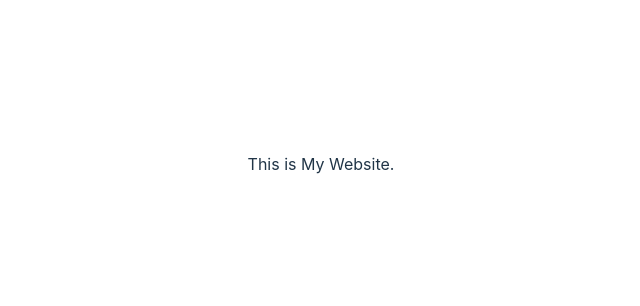
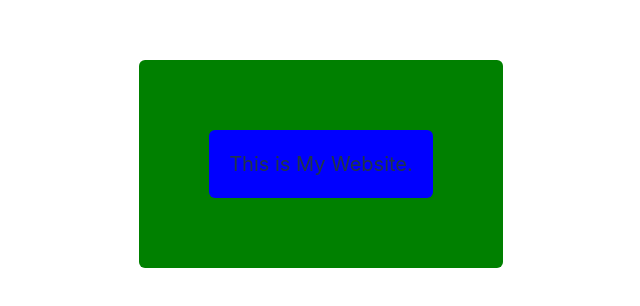
Before and after one commit to nathanielBellamy/my_website, a Svelte app: page / in a window 1280 px wide. Shown: the part 236-542 px from the top of the page, without its empty margins (319-959 px from the left). Built offline with nearby package versions, Linux system fonts and the light colour scheme.

Commit message:
add sass and tailwind

```diff
--- a/package.json
+++ b/package.json
@@ -14,8 +14,13 @@
     "@tsconfig/svelte": "^3.0.0",
     "svelte": "^3.55.1",
     "svelte-check": "^2.10.3",
+    "svelte-preprocess": "^5.0.3",
+    "tailwindcss": "^3.3.1",
     "tslib": "^2.5.0",
     "typescript": "^4.9.3",
     "vite": "^4.2.0"
+  },
+  "dependencies": {
+    "node-sass": "^8.0.0"
   }
 }
--- /dev/null
+++ b/postcss.config.cjs
@@ -0,0 +1,6 @@
+
+module.exports = {
+  plugins: {
+    tailwindcss: {}
+  }
+}
--- a/src/App.svelte
+++ b/src/App.svelte
@@ -1,13 +1,18 @@
 <script lang="ts">
-
+  let x: number = 1
+  console.dir(x)
 </script>
 
-<main>
-  <div>
+<main class="main rounded-md text-xl">
+  <div class="main_body rounded-md p-5 m-5">
     This is My Website.
   </div>
 </main>
 
-<style>
-
+<style lang="sass">
+  .main
+    background-color: green
+    padding: 50px
+    &_body
+      background-color: blue
 </style>
--- a/src/app.css
+++ b/src/app.css
@@ -1,3 +1,7 @@
+@tailwind base;
+@tailwind components;
+@tailwind utilities;
+
 :root {
   font-family: Inter, system-ui, Avenir, Helvetica, Arial, sans-serif;
   line-height: 1.5;
--- /dev/null
+++ b/tailwind.config.cjs
@@ -0,0 +1,8 @@
+/** @type {import('tailwindcss').Config} */
+module.exports = {
+  content: ['./src/**/*.{html,js,svelte,ts}'],
+  theme: {
+    extend: {},
+  },
+  plugins: [],
+}
--- a/vite.config.ts
+++ b/vite.config.ts
@@ -1,7 +1,10 @@
 import { defineConfig } from 'vite'
 import { svelte } from '@sveltejs/vite-plugin-svelte'
+import { sveltePreprocess } from 'svelte-preprocess/dist/autoProcess'
 
 // https://vitejs.dev/config/
 export default defineConfig({
-  plugins: [svelte()],
+  plugins: [svelte({
+        preprocess: sveltePreprocess()
+    })],
 })
```
Also changed, not shown: 1 other file (tests, documents, lock files or other folders).
